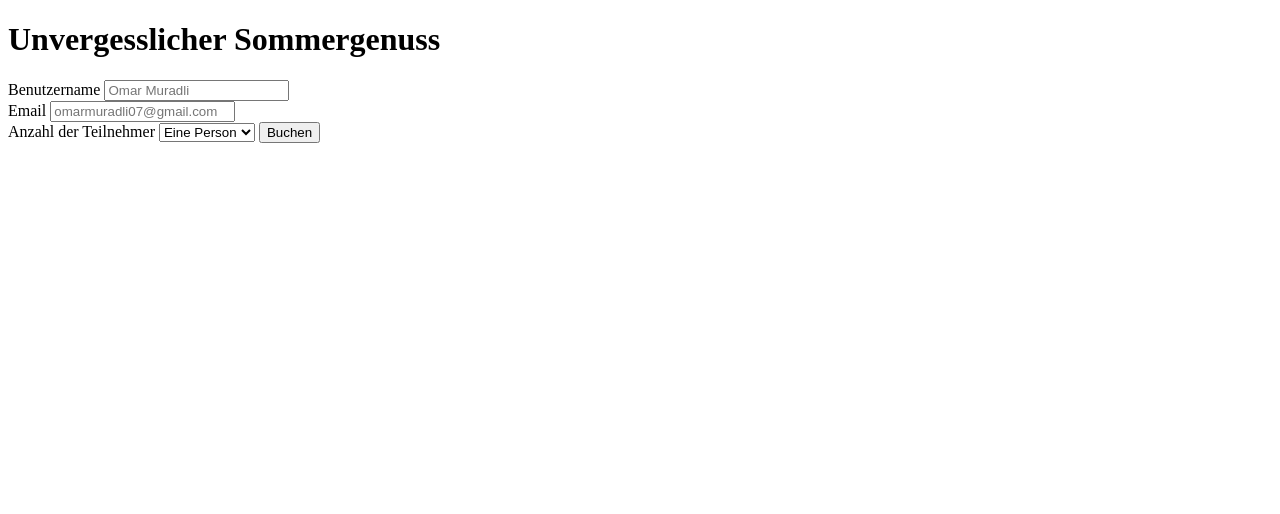
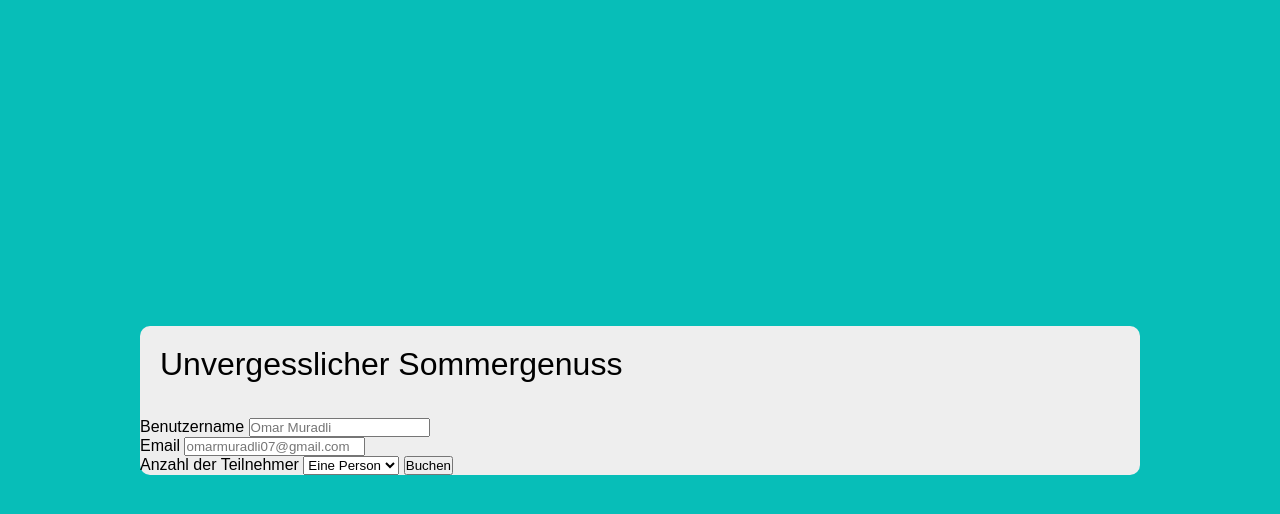
Before and after one commit to omarmuradl/ProjectNest, a plain HTML site: page Formular/index.html in a window 1280 px wide. Drawn offline with Linux system fonts and the light colour scheme.

Commit message:
Add html und css files

```diff
--- a/Formular/index.html
+++ b/Formular/index.html
@@ -3,6 +3,7 @@
 <head>
 	<meta charset="utf-8">
 	<meta name="viewport" content="width=device-width, initial-scale=1">
+	<link rel="stylesheet" type="text/css" href="styles.css">
 	<title>Formular</title>
 </head>
 <body>
--- a/Formular/styles.css
+++ b/Formular/styles.css
@@ -0,0 +1,27 @@
+*{
+	padding: 0;
+	margin: 0;
+}
+
+body{
+	font-family: sans-serif;
+	background-color: #07beb8;
+	display: flex;
+	align-items: center;
+	justify-content: center;
+	height: 100vh;
+
+}
+
+.box{
+	background-color: #eee;
+	width: 1000px;
+	border-radius: 10px;
+}
+
+h1{
+	font-weight: 400;
+	margin-bottom: 35px;
+	margin-top: 20px;
+	margin-left: 20px;
+}
```
